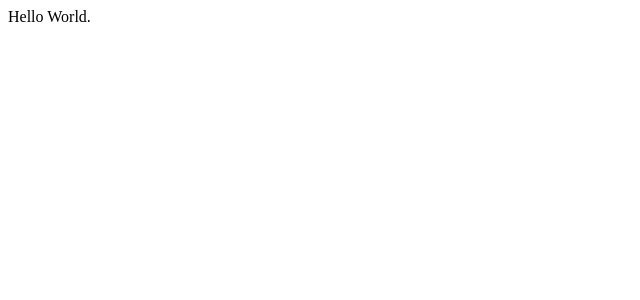
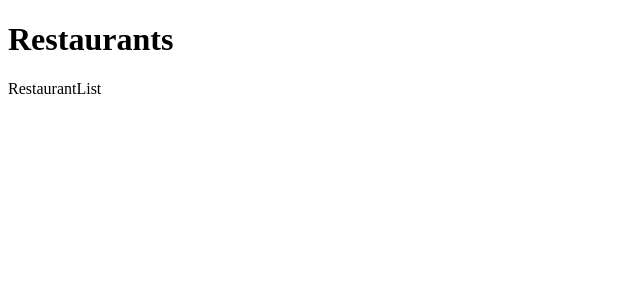
Before and after one commit to samanshahmohamadi/react-tdd-sample, a React (Create React App) app: page / in a window 1280 px wide. Shown: the top 300 px of the page, without its empty margins (0-640 px from the left). Built offline with nearby package versions, Linux system fonts and the light colour scheme.

Commit message:
Add RestaurantScreen and RestaurantList

```diff
--- a/src/App.js
+++ b/src/App.js
@@ -1,8 +1,9 @@
+import RestaurantScreen from "./components/RestaurantScreen";
 
 function App() {
   return (
     <div>
-      Hello World.
+      <RestaurantScreen/>
     </div>
   );
 }
--- /dev/null
+++ b/src/components/RestaurantList.js
@@ -0,0 +1,3 @@
+export const RestaurantList = () => <div>RestaurantList</div>;
+
+export default RestaurantList;
--- /dev/null
+++ b/src/components/RestaurantScreen.js
@@ -0,0 +1,10 @@
+import RestaurantList from './RestaurantList';
+
+const RestaurantScreen = () => (
+  <div>
+    <h1>Restaurants</h1>
+    <RestaurantList />
+  </div>
+);
+
+export default RestaurantScreen;
```
